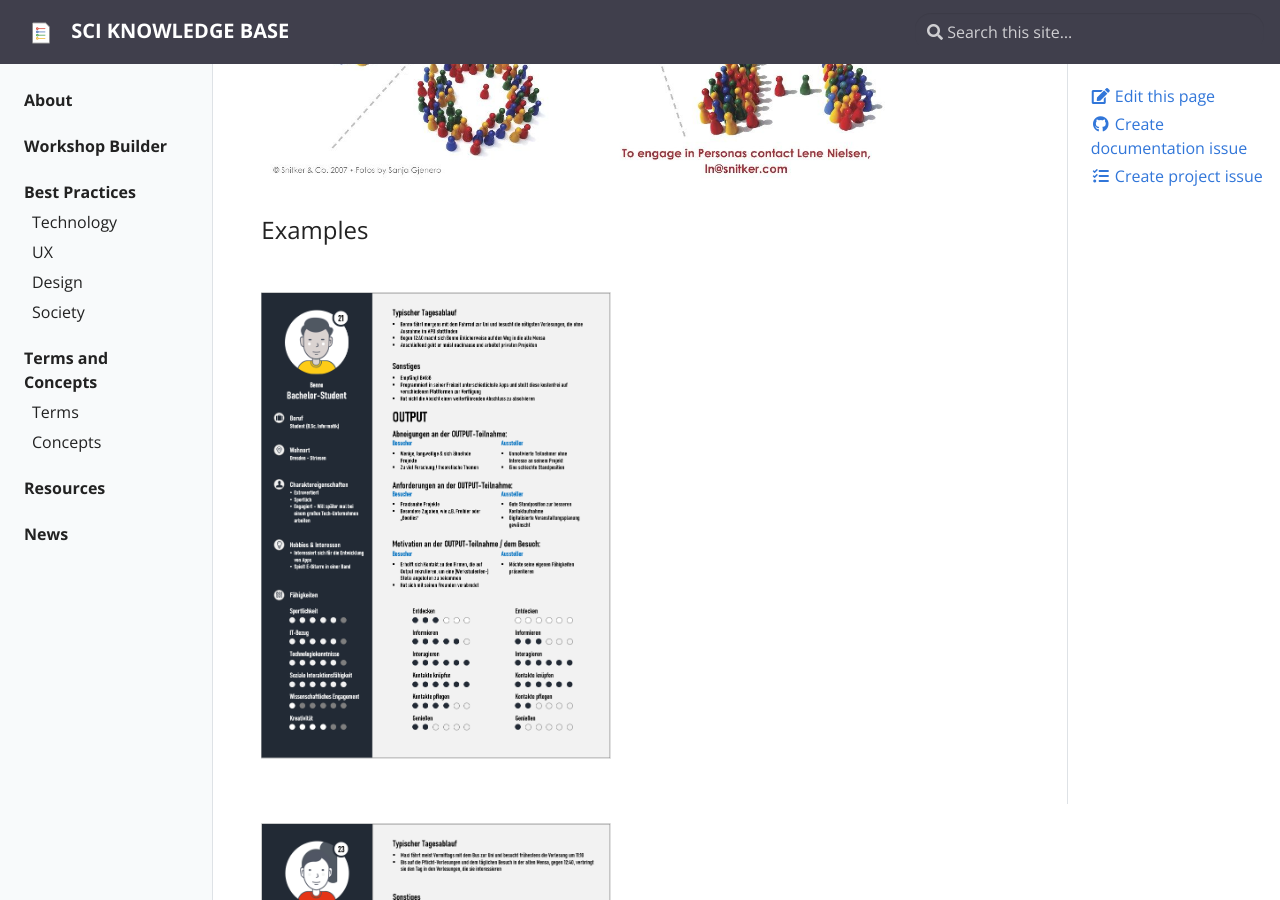
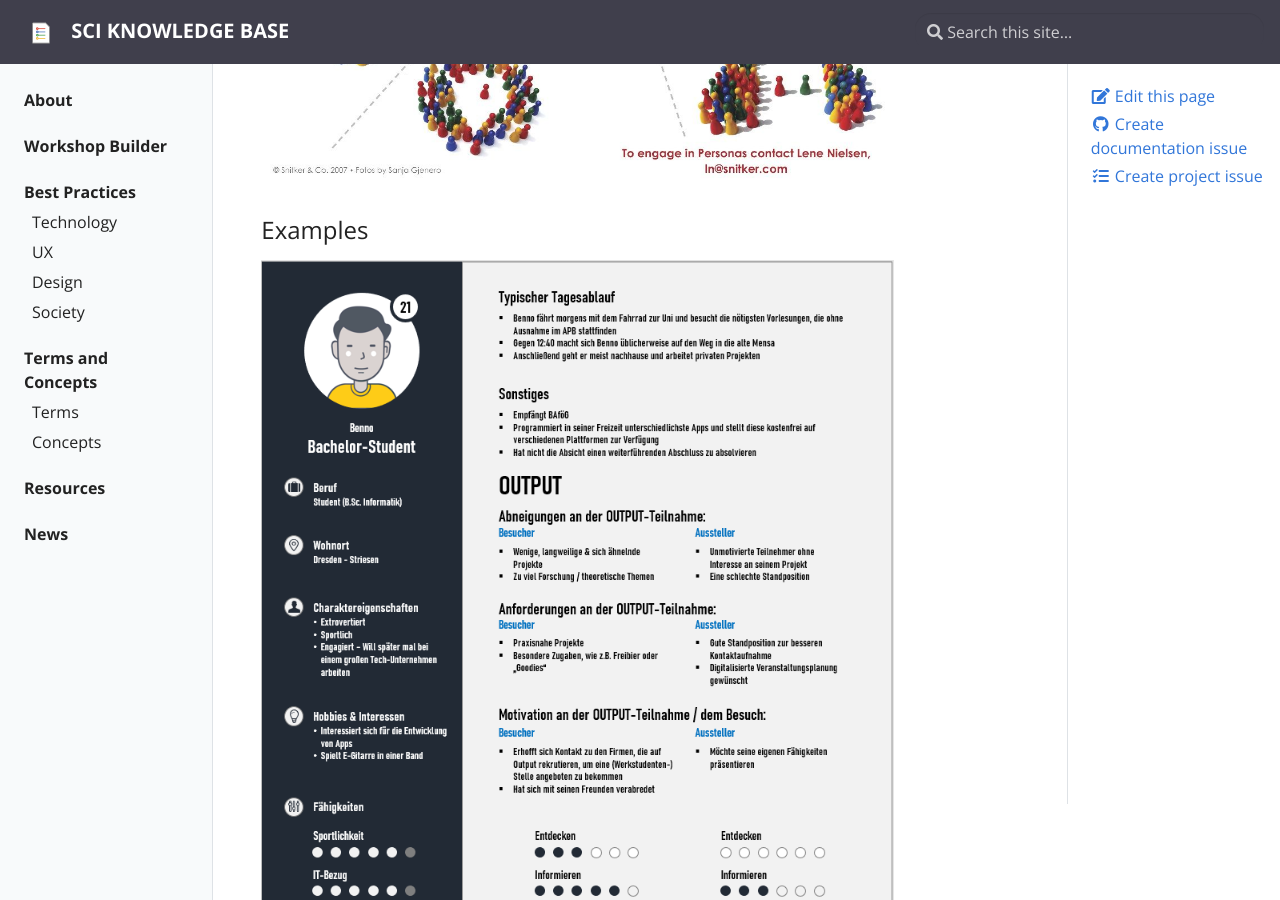
Before and after one commit to visualengineers/sci-knowledge-base, a Jekyll site: the page built from _concepts/persona.md, in a window 1280 px wide and 900 px high, scrolled down 1789 px. Built offline with Jekyll 4.4.1, drawn with Linux system fonts in a browser that asks for light colours.

Commit message:
img sizings

```diff
--- a/_concepts/persona.md
+++ b/_concepts/persona.md
@@ -25,6 +25,6 @@ A persona is usually recorded as profile or in a narrative style in continuous t
 ![10-steps-to-personas]({{ site.baseurl }}/assets/img/10-steps-to-personas.jpg)
 
 ### Examples
-![persona1]({{ site.baseurl }}/assets/img/persona-1.png){:.responsive-media}
-![persona2]({{ site.baseurl }}/assets/img/persona-2.png){:.responsive-media}
-![persona3]({{ site.baseurl }}/assets/img/persona-3.png){:.responsive-media}
+![persona1]({{ site.baseurl }}/assets/img/persona-1.png)
+![persona2]({{ site.baseurl }}/assets/img/persona-2.png)
+![persona3]({{ site.baseurl }}/assets/img/persona-3.png)
```
Also changed, not shown: _concepts/scenario.md (+2 -2 lines).
